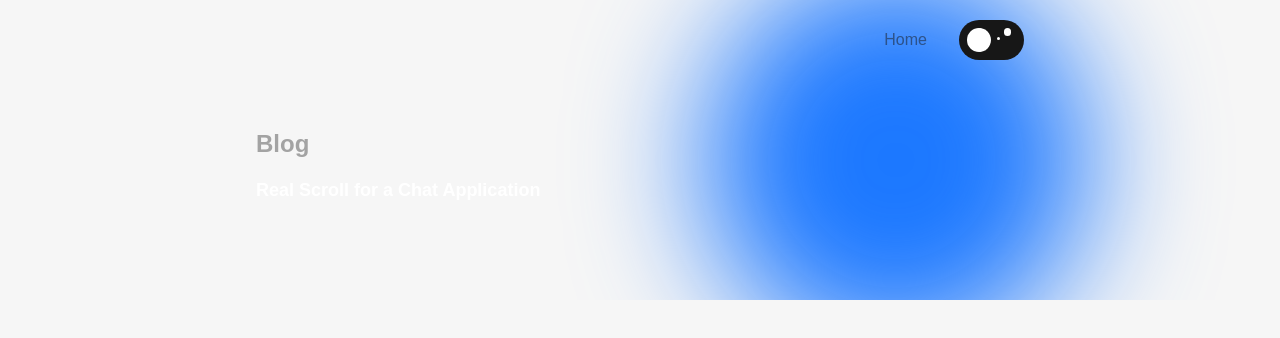
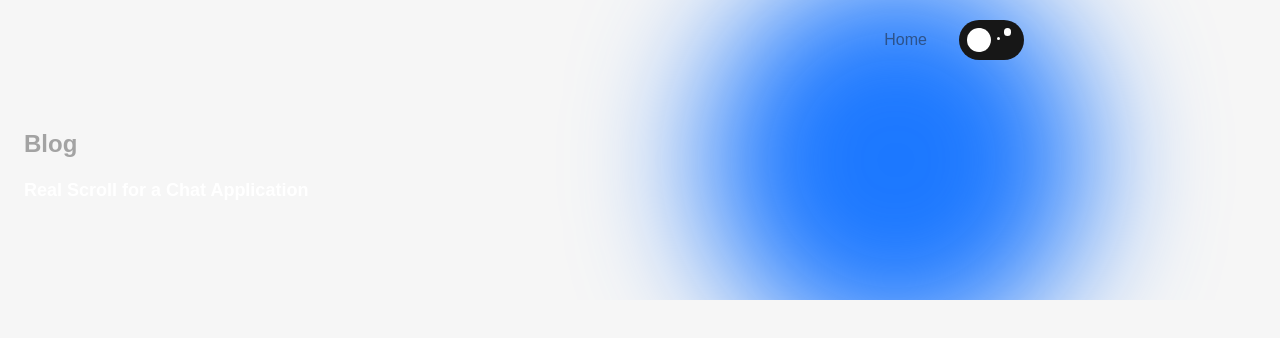
Before and after one commit to soymartinez/martinez, a Next.js app: page /blog in a window 1280 px wide. Shown: the top 338 px of the page. Built offline with nearby package versions, Linux system fonts and the light colour scheme; a web font is replaced by a local one.

Commit message:
🌌 refactor (blog): remove main tag styles

```diff
--- a/app/blog/page.tsx
+++ b/app/blog/page.tsx
@@ -8,7 +8,7 @@ export const metadata: Metadata = {
 
 export default async function Blog() {
     return (
-        <main className='sm:max-w-3xl mx-auto'>
+        <main>
             <h1 className='text-2xl font-bold'>Blog</h1>
             <section>
                 <div className='py-4'>
```
